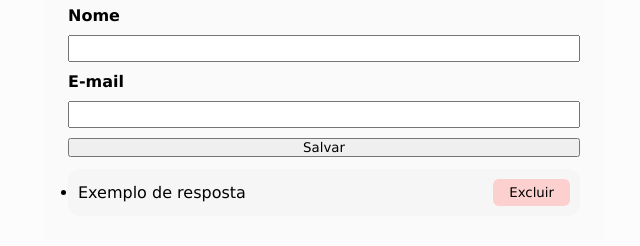
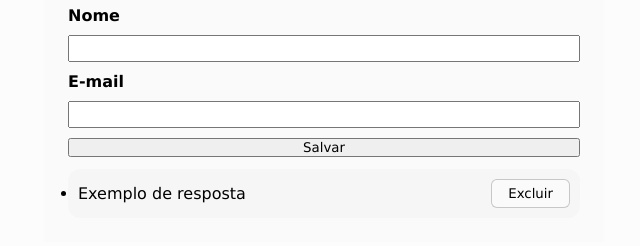
Before and after one commit to Jotas-V/API-CrudCrud, a plain HTML site: page index.html in a window 1280 px wide. Shown: the part 140-386 px from the top of the page, without its empty margins (316-956 px from the left). Drawn offline with Linux system fonts and the light colour scheme.

Commit message:
Alteração na cor do botão

```diff
--- a/style.css
+++ b/style.css
@@ -69,15 +69,17 @@ main form input {
 }
 
 #btnExcluiPessoa {
-    background-color: rgba(255, 196, 196, 0.76);
+    background-color: #fafafa;
     padding: 6px 16px;
     border: 0;
     border-radius: 6px;
-    transition: 0.5s;
+    transition: 0.1s;
+    border: 1px solid rgba(0, 0, 0, 0.205);
 }
 
 #btnExcluiPessoa:hover {
-    background-color: #fafafa;
+
+        background-color: rgb(255, 204, 204);
     box-shadow: 0 0 8px rgba(0, 0, 0, 0.178);
     border-radius: 16px;
 }
```
